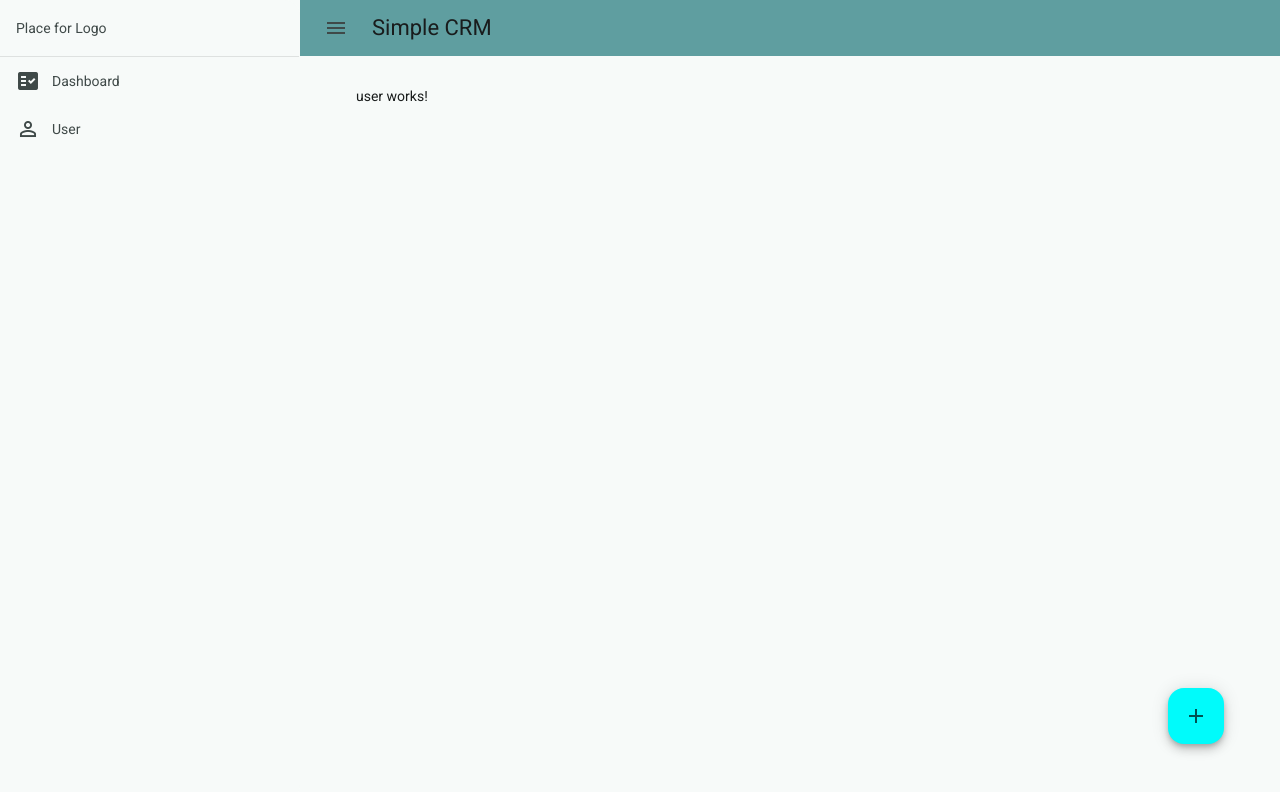
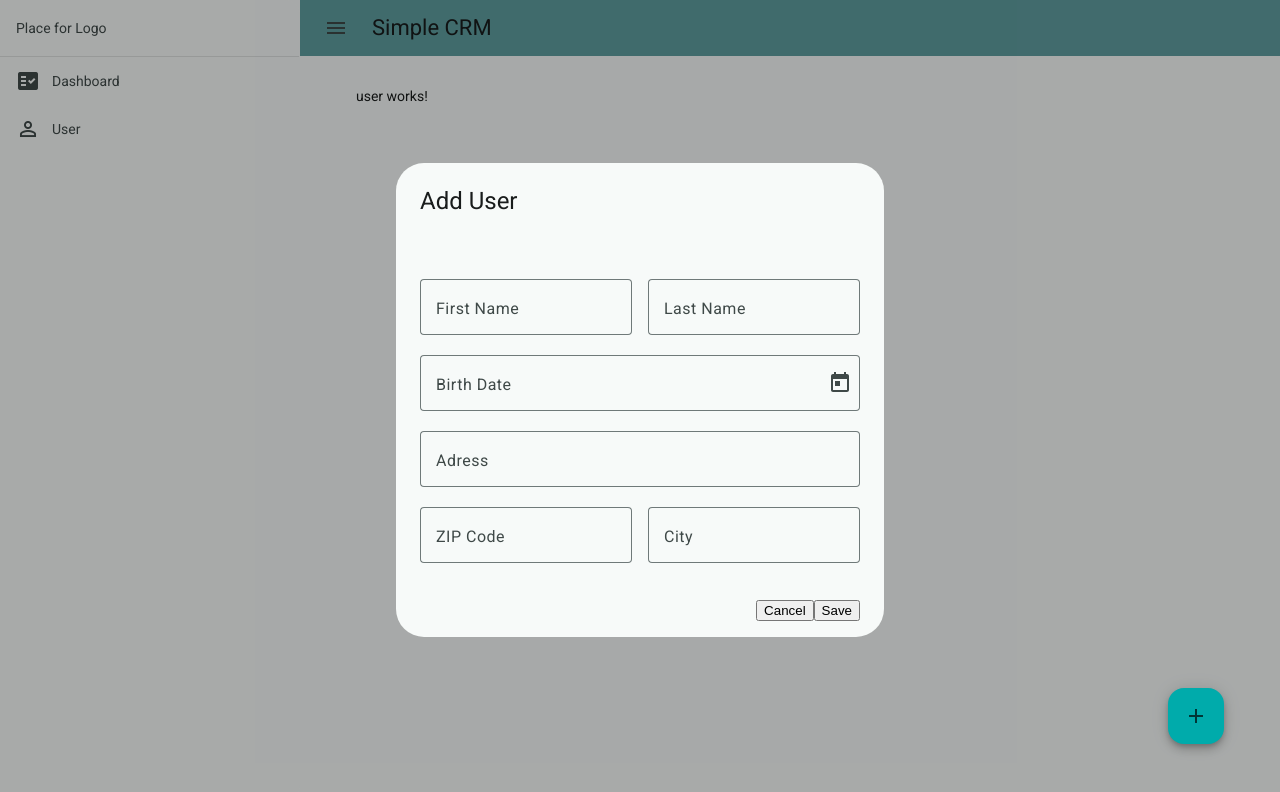
Before and after one commit to AlexanderKiefer77/SimpleCRM, an Angular app: page /user in a window 1280 px wide. Both pictures are taken after a click on the button "add". Shown: the top 792 px of the page. Built offline with nearby package versions, Linux system fonts and the light colour scheme.

Commit message:
add dialog field

```diff
--- a/src/app/app.config.ts
+++ b/src/app/app.config.ts
@@ -4,9 +4,17 @@ import { provideRouter } from '@angular/router';
 import { routes } from './app.routes';
 import { provideClientHydration, withEventReplay } from '@angular/platform-browser';
 
+import { provideHttpClient, withFetch } from '@angular/common/http';
+
+import { MatNativeDateModule } from '@angular/material/core';
+
 export const appConfig: ApplicationConfig = {
   providers: [
     provideBrowserGlobalErrorListeners(),
-    provideRouter(routes), provideClientHydration(withEventReplay())
+    provideRouter(routes), provideClientHydration(withEventReplay()),
+
+     // ⬇️ Wichtig für Angular 21 SSR → behebt NG02801
+    provideHttpClient(withFetch()),
+    MatNativeDateModule
   ]
 };
--- /dev/null
+++ b/src/app/dialog-add-user/dialog-add-user.html
@@ -0,0 +1,51 @@
+<h2 mat-dialog-title>Add User</h2>
+<p></p><!-- für richtiges Anzeigen wichtig -->
+<mat-dialog-content>
+
+    <div>
+        <mat-form-field class="mr-16" appearance="outline">
+            <mat-label>First Name</mat-label>
+            <input matInput placeholder="Vorname">
+        </mat-form-field>
+
+        <mat-form-field appearance="outline">
+            <mat-label>Last Name</mat-label>
+            <input matInput placeholder="Nachname">
+        </mat-form-field>
+    </div>
+
+    <div>
+        <mat-form-field appearance="outline" class="full-width">
+            <mat-label>Birth Date</mat-label>
+            <input matInput placeholder="MM/DD/YYYY" [matDatepicker]="datepicker" />
+            <mat-datepicker-toggle matIconSuffix [for]="datepicker"></mat-datepicker-toggle>
+            <mat-datepicker #datepicker>
+            </mat-datepicker>
+        </mat-form-field>
+    </div>
+
+    <div>
+        <mat-form-field class="mr-16" appearance="outline" class="full-width">
+            <mat-label>Adress</mat-label>
+            <input matInput placeholder="Straße + Nr.">
+        </mat-form-field>
+    </div>
+
+    <div>
+        <mat-form-field class="mr-16" appearance="outline">
+            <mat-label>ZIP Code</mat-label>
+            <input matInput placeholder="PLZ">
+        </mat-form-field>
+
+        <mat-form-field appearance="outline">
+            <mat-label>City</mat-label>
+            <input matInput placeholder="Stadt">
+        </mat-form-field>
+    </div>
+
+</mat-dialog-content>
+
+<mat-dialog-actions>
+    <button matButton>Cancel</button>
+    <button matButton cdkFocusInitial>Save</button>
+</mat-dialog-actions>
--- /dev/null
+++ b/src/app/dialog-add-user/dialog-add-user.ts
@@ -0,0 +1,23 @@
+import { Component } from '@angular/core';
+import { MatDialogModule } from '@angular/material/dialog';
+import { MatInputModule } from '@angular/material/input';
+import { MatFormFieldModule } from '@angular/material/form-field';
+import { MatDatepickerModule } from '@angular/material/datepicker';
+//import { MatNativeDateModule } from '@angular/material/core';
+import { provideNativeDateAdapter } from '@angular/material/core';
+
+@Component({
+  selector: 'app-dialog-add-user',
+  standalone: true,
+  imports: [
+    MatDialogModule,
+    MatInputModule,
+    MatFormFieldModule,
+    MatDatepickerModule,
+  ],
+  providers: [provideNativeDateAdapter()],
+
+  templateUrl: './dialog-add-user.html',
+  styleUrls: ['./dialog-add-user.scss']
+})
+export class DialogAddUser { }
--- a/src/app/user/user.html
+++ b/src/app/user/user.html
@@ -1,5 +1,5 @@
 <p>user works!</p>
 
-<button class="add-user-btn" matFab aria-label="Example icon button with a delete icon" matTooltip="add User" matTooltipPosition="above">
+<button (click)="openDialog()" class="add-user-btn" matFab aria-label="Example icon button with a delete icon" matTooltip="add User" matTooltipPosition="above">
     <mat-icon>add</mat-icon>
 </button>
--- a/src/app/user/user.ts
+++ b/src/app/user/user.ts
@@ -2,13 +2,21 @@ import { Component } from '@angular/core';
 import { MatButtonModule } from '@angular/material/button';
 import { MatIconModule } from '@angular/material/icon';
 import { MatTooltipModule } from '@angular/material/tooltip';
+import { MatDialog, MatDialogModule } from '@angular/material/dialog';
+import { DialogAddUser } from '../dialog-add-user/dialog-add-user';
 
 @Component({
   selector: 'app-user',
-  imports: [MatButtonModule, MatIconModule, MatTooltipModule],
+  imports: [MatButtonModule, MatIconModule, MatTooltipModule, MatDialogModule],
   templateUrl: './user.html',
   styleUrl: './user.scss',
 })
+
 export class User {
 
+  constructor(public dialog: MatDialog) {}
+
+  openDialog() {
+    this.dialog.open(DialogAddUser);
+  }
 }
--- a/src/styles.scss
+++ b/src/styles.scss
@@ -37,3 +37,12 @@ body {
 
 html, body { height: 100%; }
 body { margin: 0; font-family: Roboto, "Helvetica Neue", sans-serif; }
+
+
+.mr-16 {
+  margin-right: 16px;
+}
+
+.full-width {
+  width: 100%;
+}
```
Also changed, not shown: src/app/app.ts (+5 -6 lines), src/app/dialog-add-user/dialog-add-user.scss (added), 1 other file (tests, documents, lock files or other folders).
